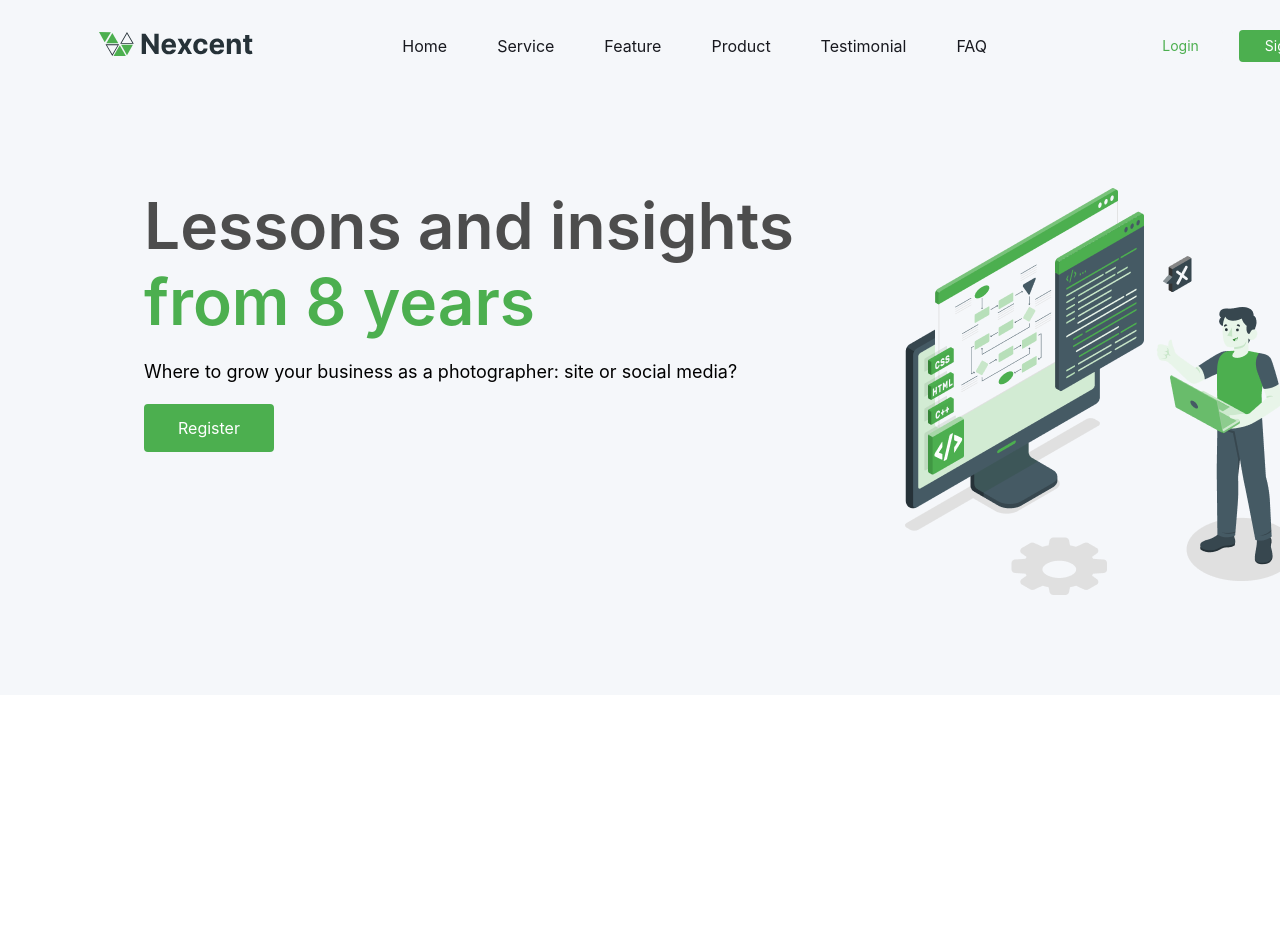
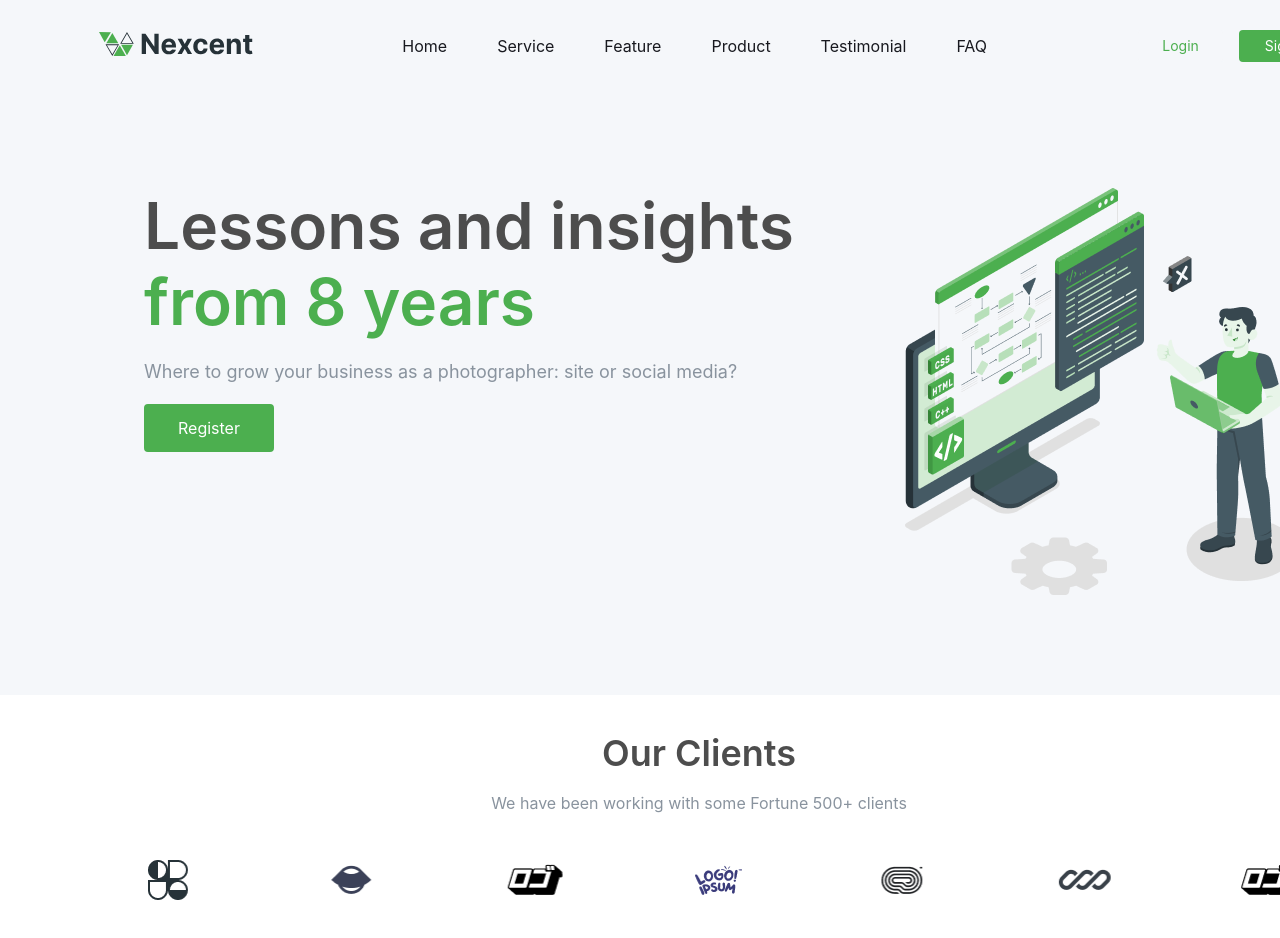
Before and after one commit to ViniciusDaCunha/first-site-in-react-ts, a React (Vite) app: page / in a window 1280 px wide. Shown: the top 938 px of the page. Before the commit the page ends 800 px from the top, so only its background shows below. Built offline with nearby package versions, Linux system fonts and the light colour scheme; a web font is replaced by a local one.

Commit message:
Created ClientsSection

```diff
--- a/src/App.tsx
+++ b/src/App.tsx
@@ -1,4 +1,5 @@
 import "./App.css";
+import ClientsSection from "./components/ClientsSection/ClientsSection";
 import HeroSection from "./components/HeroSection/HeroSection";
 import NavMenu from "./components/NavMenu/NavMenu";
 
@@ -7,6 +8,7 @@ function App() {
     <>
       <NavMenu />
       <HeroSection />
+      <ClientsSection />
     </>
   );
 }
--- /dev/null
+++ b/src/components/ClientsSection/ClientsSection.css
@@ -0,0 +1,18 @@
+.ClientsSection .flex-grid {
+  padding: 36px 144px;
+  display: flex;
+  justify-content: center;
+  flex-direction: column;
+}
+
+.ClientsSection .clients-text {
+  width: 1110px;
+  height: auto;
+  display: flex;
+  flex-direction: column;
+  align-items: center;
+}
+
+.ClientsSection .clients-logo {
+  width: 1152px;
+}
--- /dev/null
+++ b/src/components/ClientsSection/ClientsSection.tsx
@@ -0,0 +1,27 @@
+import Centralizer from "../Centralizer/Centralizer";
+import Body from "../Typography/Body";
+import Headline from "../Typography/Headline";
+import "./ClientsSection.css";
+import image from "../../assets/Clients Logos.png";
+
+export default function ClientsSection() {
+  return (
+    <div className="ClientsSection">
+      <Centralizer>
+        <div className="flex-grid">
+          <div className="clients-text">
+            <Headline size="h2" color="grey">
+              Our Clients
+            </Headline>
+            <Body size="body2" weight="regular" color="grey">
+              We have been working with some Fortune 500+ clients
+            </Body>
+          </div>
+          <div>
+            <img className="clients-logo" src={image} />
+          </div>
+        </div>
+      </Centralizer>
+    </div>
+  );
+}
--- a/src/components/Typography/Body.css
+++ b/src/components/Typography/Body.css
@@ -30,14 +30,14 @@
   font-weight: 500;
 }
 
-.color-black {
+.black {
   color: #212121;
 }
 
-.color-grey {
+.grey {
   color: #89939E;
 }
 
-.color-white {
+.white {
   color: #FFFFFF;
 }
```
Also changed, not shown: src/assets/Clients Logos.png (added).
